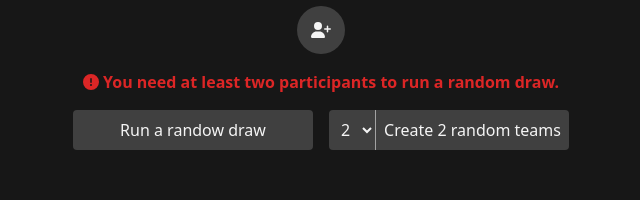
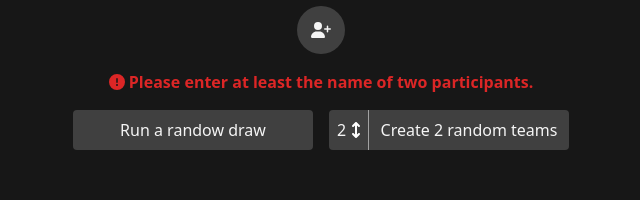
Before and after one commit to Spookywy/random-plouf, a Next.js app: page / in a window 1280 px wide. Both pictures are taken after a click on the button "Run a randow draw". Shown: the part 266-466 px from the top of the page, without its empty margins (319-959 px from the left). Built offline with nearby package versions, Linux system fonts and the light colour scheme.

Commit message:
:sparkles: improve select appearence

```diff
--- a/src/app/page.tsx
+++ b/src/app/page.tsx
@@ -1,6 +1,7 @@
 "use client";
 import Participant from "@/components/participant";
 import {
+  faArrowsUpDown,
   faCircleExclamation,
   faCrown,
   faUserPlus,
@@ -105,8 +106,8 @@ export default function Home() {
       </button>
       {showError && (
         <p className="text-center font-bold text-red-600">
-          <FontAwesomeIcon icon={faCircleExclamation} /> You need at least two
-          participants to run a random draw.
+          <FontAwesomeIcon icon={faCircleExclamation} /> Please enter at least
+          the name of two participants.
         </p>
       )}
       {winnerIndex !== -1 && !showError && (
@@ -125,10 +126,11 @@ export default function Home() {
           {winnerIndex === -1 ? "Run a randow draw" : "Run again"}
         </button>
         <div className="flex sm:w-60">
+          <div className="relative">
             <select
               value={numberOfTeams}
               onChange={handleNumberOfTeamsChange}
-            className="h-10 rounded-l border-r border-neutral-400 bg-neutral-700 p-2 text-neutral-100"
+              className="h-10 w-10 appearance-none rounded-none rounded-l border-r border-neutral-400 bg-neutral-700 p-2 text-neutral-100"
             >
               {possibleNumberOfTeam.map((numbeOfTeam) => (
                 <option key={numbeOfTeam} value={numbeOfTeam}>
@@ -136,6 +138,11 @@ export default function Home() {
                 </option>
               ))}
             </select>
+            <FontAwesomeIcon
+              icon={faArrowsUpDown}
+              className="pointer-events-none absolute right-2 top-3 text-white"
+            />
+          </div>
           <button
             onClick={createRandomTeams}
             className="h-10 flex-grow rounded-r bg-neutral-700 text-neutral-100 hover:bg-neutral-100 hover:text-neutral-900 active:bg-neutral-100 active:text-neutral-900"
```
Lines whose indentation alone changed are shown as unchanged.
